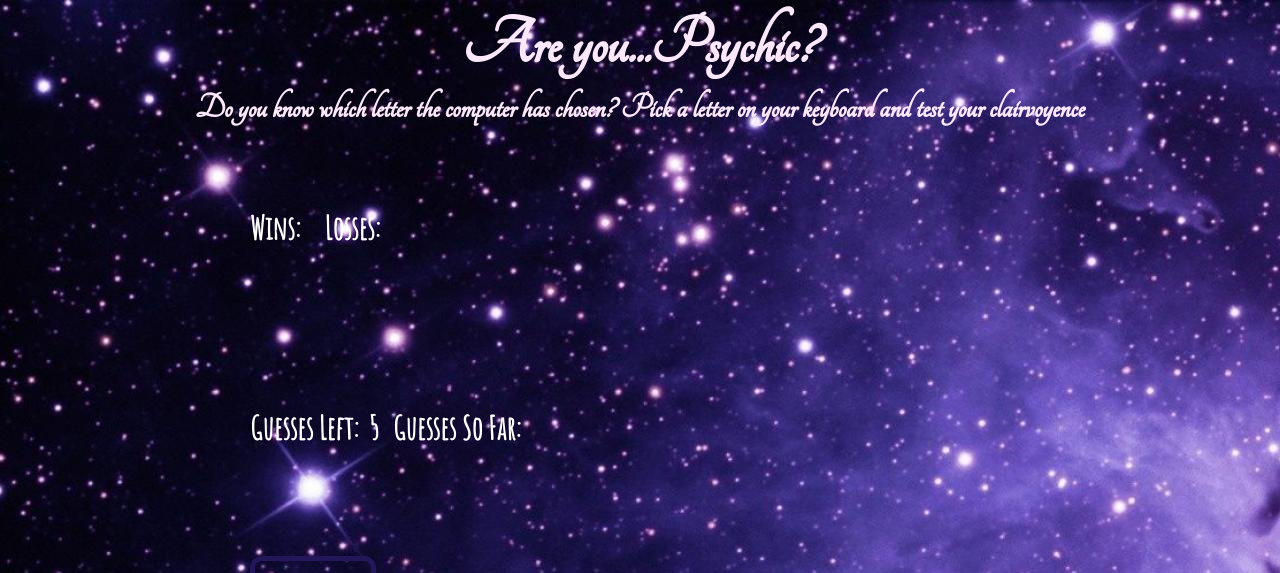
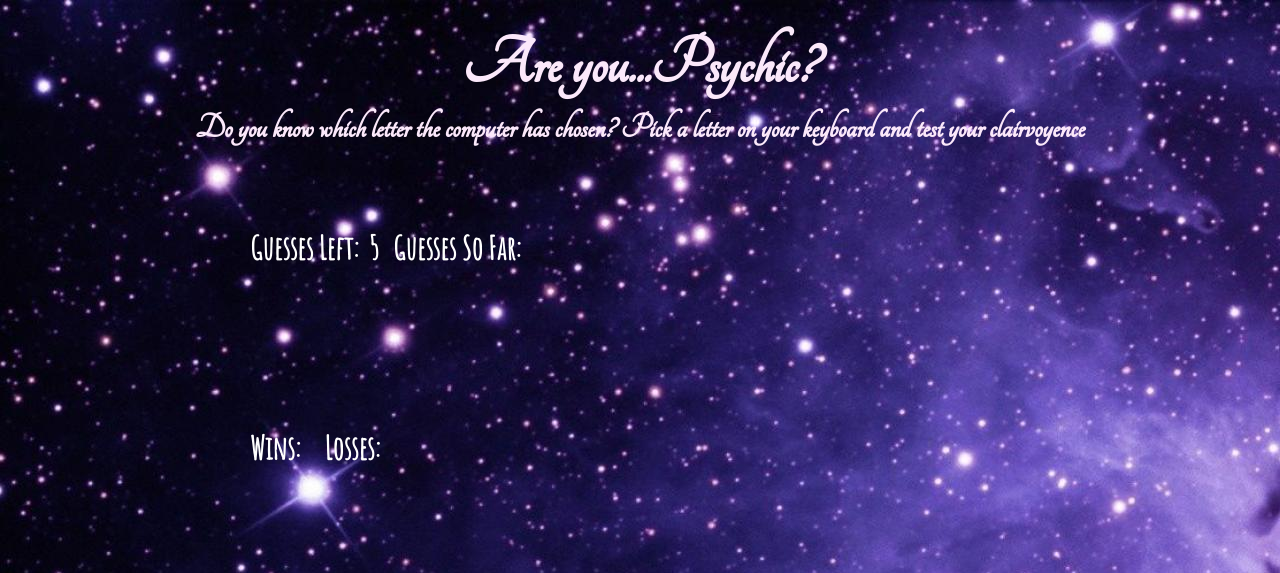
Before and after one commit to someshta/psychic-game, a plain HTML site: page index.html in a window 1280 px wide. Shown: the top 573 px of the page. Drawn offline with Linux system fonts and the light colour scheme.

Commit message:
guesses and wins switched

```diff
--- a/assets/style.css
+++ b/assets/style.css
@@ -24,7 +24,7 @@ h2 {
 }
 
 #header {
-	margin-top: 10px;
+	margin-top: 30px;
 }
 
 #gameInfo {
--- a/index.html
+++ b/index.html
@@ -4,7 +4,7 @@
 	<title>Psychic Game</title>
 	<link rel="stylesheet" type="text/css" href="assets/style.css">
 	<link rel="stylesheet" type="text/css" href="assets/reset.css">
-	<link href="https://fonts.googleapis.com/css?family=Amatic+SC|Tangerine|Bad+Script" rel="stylesheet">
+	<link href="https://fonts.googleapis.com/css?family=Amatic+SC|Tangerine" rel="stylesheet">
 </head>
 <body>
 	<div id="header">
@@ -12,14 +12,15 @@
 		<h2>Do you know which letter the computer has chosen? Pick a letter on your keyboard and test your clairvoyence</h2>
 	</div>
 	<div id="gameInfo">
+		<div id="guesses">
+			<p>Guesses Left:<p id="guessesLeft">5</p></p>
+			<p>Guesses So Far:<p id="guessesSoFar"></p></p>
+		</div>
 		<div id="score">
 			<p>Wins:<p id="wins"></p></p>
 			<p>Losses:<p id="losses"></p></p>
 		</div>
-		<div id="guesses">
-			<p>Guesses Left:<p id="guessesLeft">5</p></p>
-			<p>Guesses So Far:<p id="guessesSoFar"></p></p>
-		</div>
+
 		<div id="button">
 			<button onclick="replay()">Replay</button>
 		</div>
```
